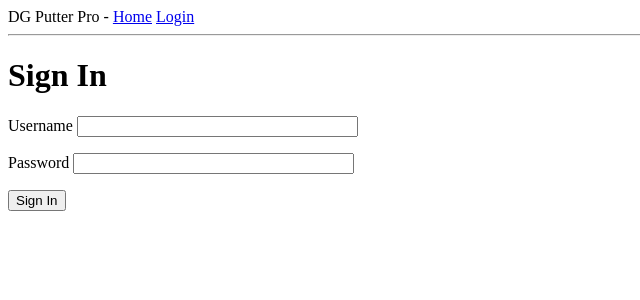
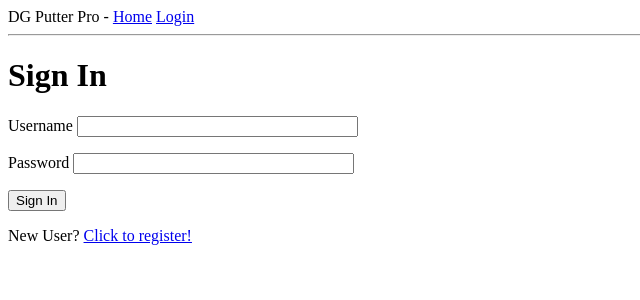
Before and after one commit to jjniemeyer/dgPutterPro, a Flask app: page /login in a window 1280 px wide. Shown: the top 300 px of the page, without its empty margins (0-640 px from the left). Run offline with Flask 2, Linux system fonts and the light colour scheme.

Commit message:
registration link

```diff
--- a/app/templates/login.html
+++ b/app/templates/login.html
@@ -20,4 +20,5 @@
         </p>
         <p>{{ form.submit }}</p>
     </form>
+    <p>New User? <a href="{{ url_for('register') }}">Click to register!</a></p>
 {% endblock %}
```
